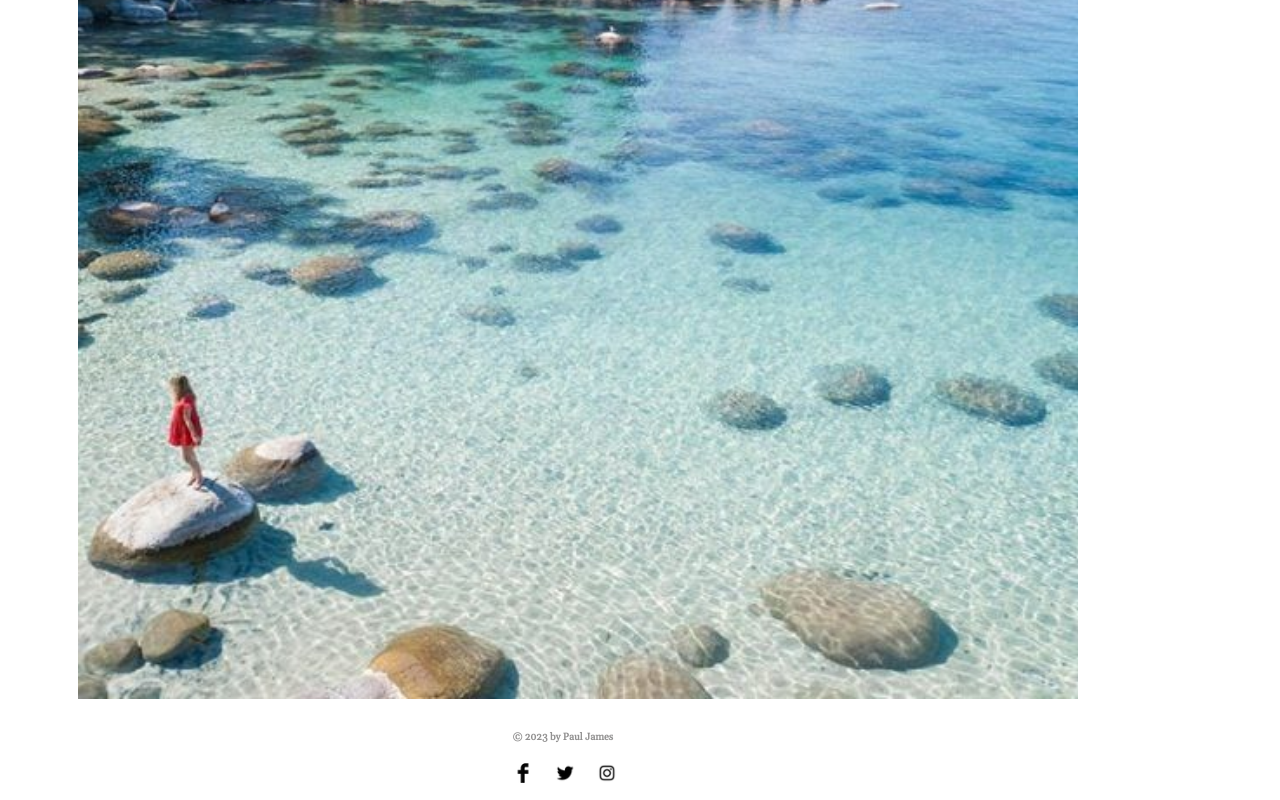
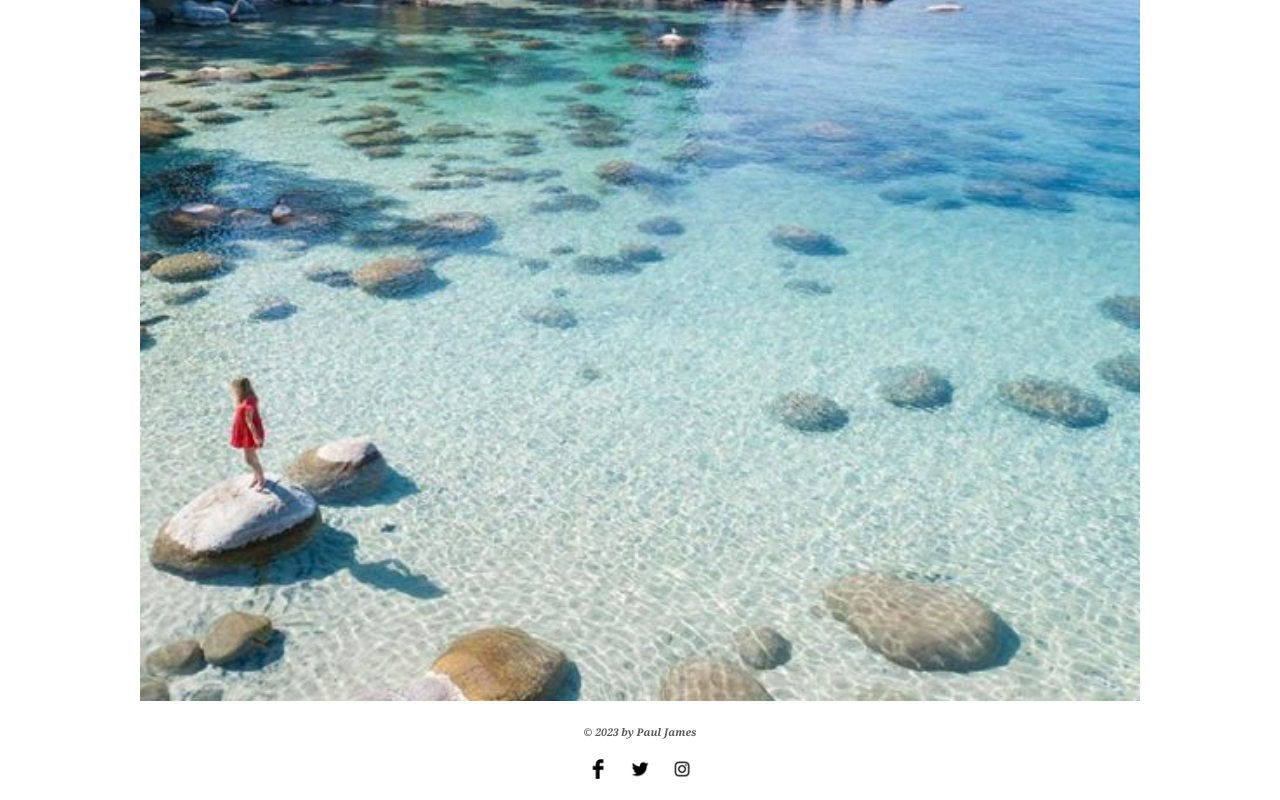
Before and after one commit to VigneshSelvaraj96/Assignment-1-Webtech, a plain HTML site: page vxs377.html in a window 1280 px wide. Shown: the part 2561-3361 px from the top of the page. Drawn offline with nearby package versions, Linux system fonts and the light colour scheme.

Commit message:
changed css grid layout to center all

```diff
--- a/style.css
+++ b/style.css
@@ -1,9 +1,21 @@
+
+body{
+    flex-direction: column;
+    align-items: center;
+    justify-content: center;
+    display: flex;
+}
+
+
 .topcontainer
 {
     margin: auto;
-    width: 100%;
-    display: block;
+    display: flex;
     margin-bottom: 80px;
+    align-items: center;
+    width: 1000px;
+    align-self: center;
+    flex-direction: column;
 }
 
 
@@ -12,8 +24,8 @@
     width: 700px;
     text-align: center;
     border-style: solid;
-    margin-left: 200px;
-    margin-right: 200px;
+    align-self:center;
+
 }
 
 
@@ -29,6 +41,7 @@ span{
     color: grey;
     justify-content: space-evenly;
     margin-bottom: 30px;
+    text-decoration: none;
 }
 
 
@@ -41,10 +54,15 @@ h1{
     font-size: x-large;
 }
 
+.bottomcontent{
+    display: flex;
+    flex-direction: column;
+    margin:auto;
+}
+
 .images{
-    display: block;
-    margin-left: 70px;
-    margin-right: 70px;
+    display: flex;
+    flex-direction: column;
     width: 1000px;
     overflow: hidden;
 }
@@ -54,6 +72,7 @@ h1{
     overflow: hidden;
     height: 1000px;
     width: 1000px;
+    margin-bottom: 10px;
 }
 
 .road{
@@ -61,6 +80,7 @@ h1{
     overflow: hidden;
     height: 1000px;
     width: 1000px;
+    margin-bottom: 10px;
 }
 
 .lake{
@@ -71,25 +91,26 @@ h1{
 }
 
 .bottom{
-    margin: auto;
-    display: block;
+    display: flex;
+    flex-direction: column;
 }
 
 .signoff{
     width: 700px;
     text-align: center;
-    margin-left: 205px;
-    font-size: 10px;
+    font-size: 10.5px;
     margin-bottom: 0px;
-    color: rgb(146, 145, 145);
+    color: rgb(90, 89, 89);
+    font-family: Georgia, 'Times New Roman', Times, serif;
+    align-self: center;
 }
 
 .sociallogo{
     object-fit: cover;
     justify-content: space-evenly;
-    margin-left: 497px;
     display: inline-block;
     margin-top: 17px;
+    align-self: center;
 }
 
 a:link{
--- a/vxs377.html
+++ b/vxs377.html
@@ -26,18 +26,20 @@
         </header>
       </div>
     </div>
+    <div class = "bottomcontent">
     <div class = 'images'>
       <img src="pier.jpg" class="pier">
       <img src="road.jpeg" class ='road'>
       <img src="lake.jpg"class='lake'>
     </div>
     <div class = 'bottom'>
-      <h6 class='signoff'>&copy; 2023 by Paul James</h6>
+      <h6 class='signoff'><i>&copy; 2023 by Paul James</i></h6>
       <div class="sociallogo">
         <a href="https://www.facebook.com"><span><img src="facebook.png" width="20px" height="20px"></span></a>
         <a href='https://www.twitter.com'><span><img src="twitter.png"width="20px" height="20px"></span></a>
         <a href = 'https://www.instagram.com'><span><img src="instagram.png"width="20px" height="20px"></span></a>
       </div>
     </div>
+  </div>
   </body>
 </html>
```
